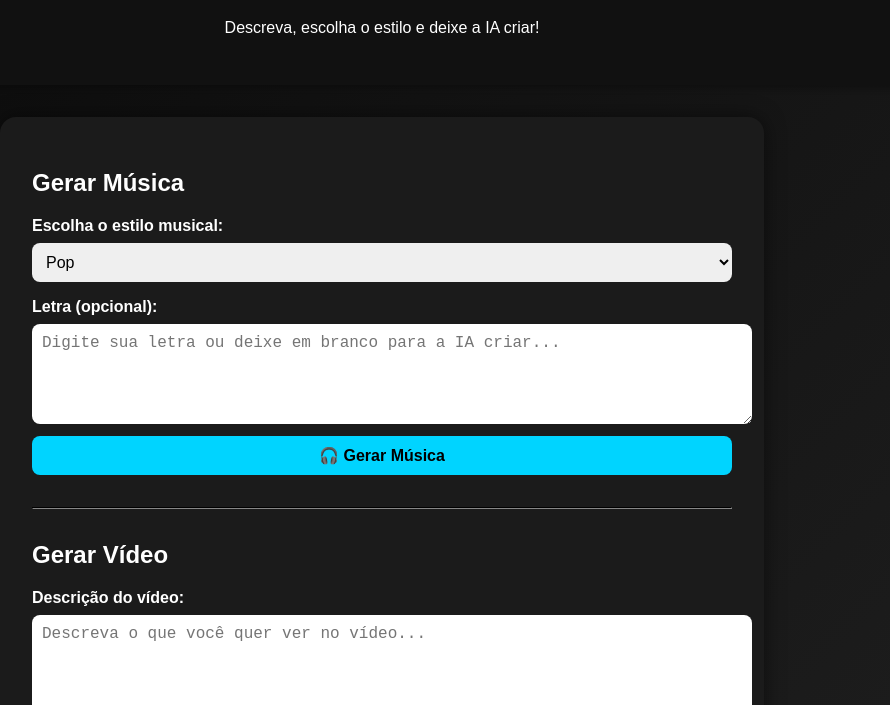
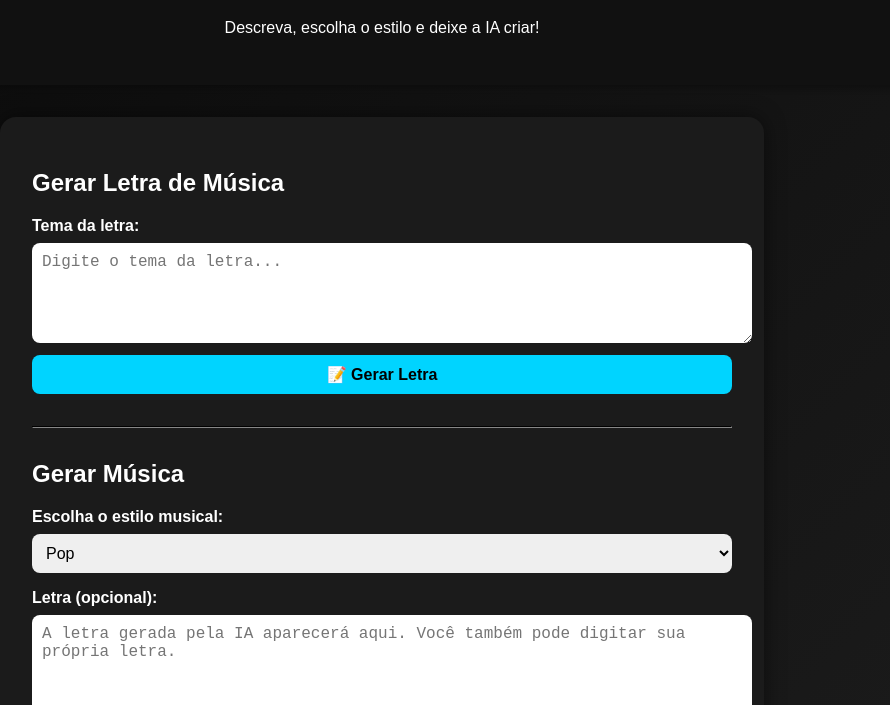
Before and after one commit to Runacodejs/Teste-2, a website: page index.html in a window 1280 px wide. Shown: the part 94-799 px from the top of the page, without its empty margins (258-1148 px from the left). Drawn offline with Linux system fonts and the light colour scheme.

Commit message:
Adicionada funcionalidade de geração de letras com IA

```diff
--- a/index.html
+++ b/index.html
@@ -88,6 +88,14 @@
   </header>
 
   <div class="container">
+    <h2>Gerar Letra de Música</h2>
+    <label>Tema da letra:</label>
+    <textarea id="temaLetra" placeholder="Digite o tema da letra..."></textarea>
+    <button onclick="gerarLetra()">📝 Gerar Letra</button>
+    <div id="letraResultado" class="result"></div>
+
+    <hr style="margin: 2rem 0; border-color: #333;">
+
     <h2>Gerar Música</h2>
     <label>Escolha o estilo musical:</label>
     <select id="estilo">
@@ -101,7 +109,7 @@
     </select>
 
     <label>Letra (opcional):</label>
-    <textarea id="letra" placeholder="Digite sua letra ou deixe em branco para a IA criar..."></textarea>
+    <textarea id="letra" placeholder="A letra gerada pela IA aparecerá aqui. Você também pode digitar sua própria letra."></textarea>
 
     <button onclick="gerarMusica()">🎧 Gerar Música</button>
 
@@ -119,9 +127,50 @@
   </div>
 
   <script>
+    async function gerarLetra() {
+      const tema = document.getElementById("temaLetra").value.trim();
+      const resultado = document.getElementById("letraResultado");
+      const letraTextarea = document.getElementById("letra");
+
+      if (tema === "") {
+        resultado.style.display = "block";
+        resultado.innerHTML = `<b>IA:</b> Por favor, descreva o tema da letra que deseja gerar.`;
+        return;
+      }
+
+      resultado.style.display = "block";
+      resultado.innerHTML = `<b>IA:</b> Gerando letra... ✍️`;
+
+      try {
+        const response = await fetch("http://localhost:3002/generate-lyrics", {
+          method: 'POST',
+          headers: {
+            'Content-Type': 'application/json'
+          },
+          body: JSON.stringify({ prompt: tema })
+        });
+
+        if (!response.ok) {
+          throw new Error(`HTTP error! status: ${response.status}`);
+        }
+
+        const data = await response.json();
+
+        if (data.lyrics) {
+          resultado.innerHTML = `<b>IA:</b> Letra gerada com sucesso!`;
+          letraTextarea.value = data.lyrics;
+        } else {
+          resultado.innerHTML = `<b>IA:</b> Ocorreu um erro ao gerar a letra. ${data.err || ''}`;
+        }
+      } catch (error) {
+        resultado.innerHTML = `<b>IA:</b> Ocorreu um erro ao gerar a letra. Verifique o console para mais detalhes.`;
+        console.error("Erro ao gerar letra:", error);
+      }
+    }
+
     async function gerarMusica() {
       const estilo = document.getElementById("estilo").value;
-      const letra = document.getElementById("letra").value.trim();
+      let letra = document.getElementById("letra").value.trim();
       const resultado = document.getElementById("musicaResultado");
 
       resultado.style.display = "block";
```
Also changed, not shown: server.js (+28 -0 lines).
